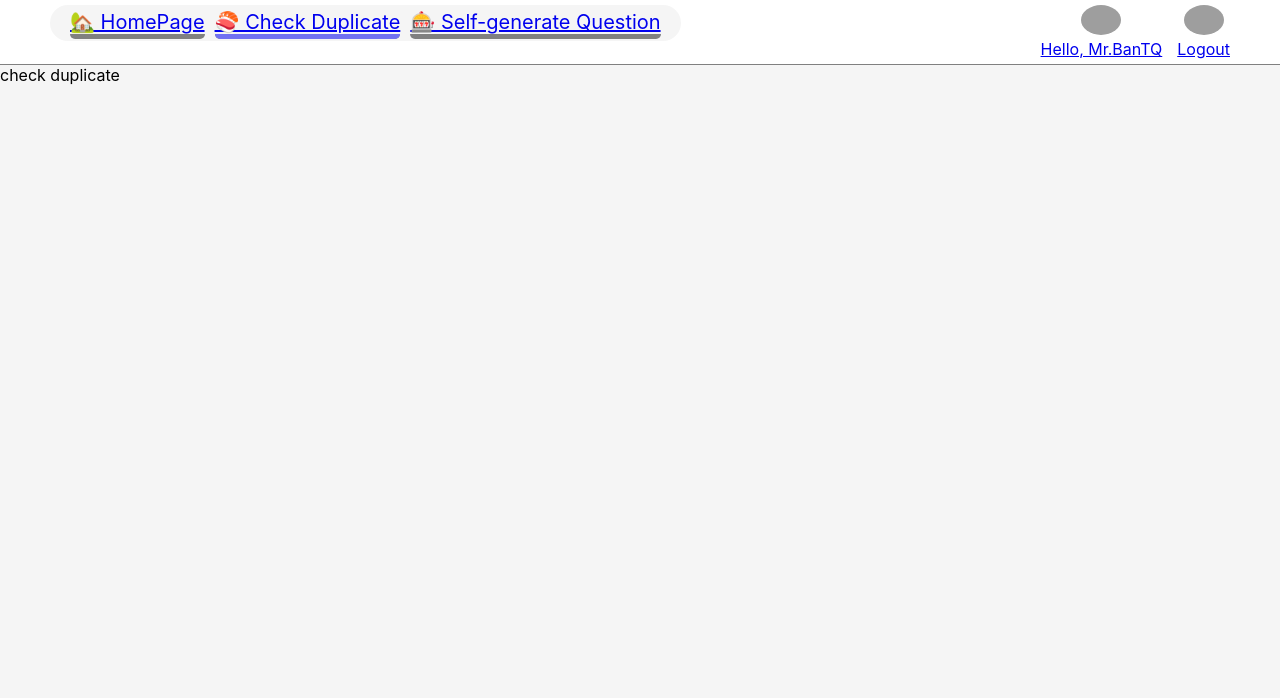
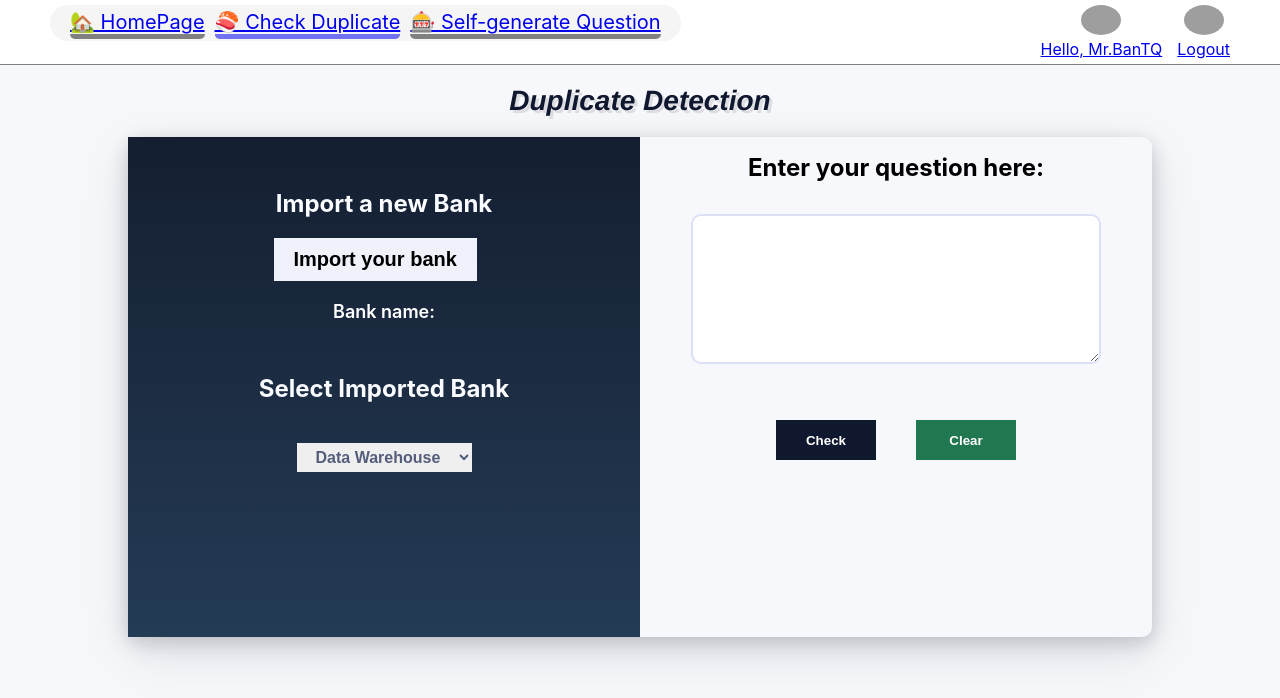
Before and after one commit to https-github-com-GiangHoang9912/capstone-project-front-end, a React (Create React App) app: page /check-duplicate in a window 1280 px wide. Shown: the top 698 px of the page. Built offline with nearby package versions, Linux system fonts and the light colour scheme; grey boxes are pictures that could not be loaded.

Commit message:
create duplicate screen

```diff
--- a/src/index.css
+++ b/src/index.css
@@ -24,3 +24,12 @@ code {
   padding: 0;
   box-sizing: border-box;
 }
+.title-task{
+  color: #10182f;
+  font-style: italic;;
+  text-align: center;
+  font-size: 28px;
+  font-family:"Helvetica Neue",Helvetica,Arial,sans-serif;
+  padding: 20px;
+  text-shadow: 3px 3px rgba(0, 0, 0, 0.1);
+}
--- a/src/screen/check-duplicate.tsx
+++ b/src/screen/check-duplicate.tsx
@@ -1,5 +1,177 @@
-import React from 'react'
+import React, { useState } from 'react'
+import styled from 'styled-components'
+import PropTypes from 'prop-types';
 
-export default function CheckDuplicate(props: any) {
-  return <div>check duplicate</div>
+Duplicate.propTypes = {
+  className: PropTypes.string
 }
+Duplicate.defaultProps = {
+  className: ''
+}
+
+  interface IBank{
+    id: number,
+    title: string,
+    code: string,
+  }
+function Duplicate(props: any) {
+  const { className } = props;
+  const [fileName, setFileName] =  useState<string>('');
+  const [listBank, setListBank] = useState<IBank[]>([
+       {
+         id: 1,
+         title: 'Data Warehouse',
+         code: 'DBW391',
+       },
+       {
+        id: 2,
+        title: 'Japanese',
+        code: 'JPN101',
+      },
+      {
+        id: 3,
+        title: 'English',
+        code: 'ENM101',
+      },
+
+  ]);
+
+  function handleFileChange(e:any){
+      setFileName(e.target.value);
+  }
+  return (
+    <div className={className}>
+      <h2 className="title-task">Duplicate Detection</h2>
+      <div className="container">
+        <div className="control-left">
+        <h2 className="select">Import a new Bank</h2>
+           <input type="file" className="input-bank" value={fileName} onChange={handleFileChange}/>
+           <p className="bank-name">Bank name: {fileName}</p>
+           <h2 className="select">Select Imported Bank</h2>
+           <select className="input-select" >
+             {listBank.map(bank =>(
+               <option key={bank.id} value={bank.id}>{bank.title}</option>
+             ))}
+           </select>
+        </div>
+        <div className="control-right">
+          <h2>Enter your question here:</h2>
+          <textarea className="input-question"/>
+          <button className="btn btn-check">Check</button>
+          <button className="btn btn-clear">Clear</button>
+
+        </div>
+      </div>
+    </div>
+  )
+}
+
+const StyleDuplicate = styled(Duplicate)`
+    width: 100%;
+    height: 100vh;
+    background-color: #F7F8FC;
+      .container{
+        width: 80%;
+        height: 500px;
+        margin: auto;
+        display: flex;
+        justify-content: center;
+        align-items: center;
+        background: #F7F8FC;
+        text-align: center;
+        border-radius: 10px;
+        box-shadow: rgba(17, 17, 26, 0.1) 0px 4px 16px, rgba(17, 17, 26, 0.1) 0px 8px 24px, rgba(17, 17, 26, 0.1) 0px 16px 56px;
+      }
+      .control-left{
+        width: 100%;
+        height: 100%;
+        background-color: red;
+
+        background: linear-gradient(#141E30,#243B55);
+
+      }
+      .control-right{
+        width: 100%;
+        max-width: 80%;
+        height: 100%;
+
+      }
+      .control-right{
+        margin-top: 2rem;
+      }
+      .input-bank::-webkit-file-upload-button {
+          visibility: hidden;
+        }
+      .input-bank::before{
+        content: "Import your bank";
+        display: inline-block;
+        font-size:20px;
+        padding: 10px 20px;
+        color: #000;
+        background-color:#F0F2FB;
+        font-weight: 600;
+        margin-left: 1rem;
+      }
+      .input-bank:hover{
+        background-color:#F0F2FB;
+      }
+      .bank-name{
+        padding-top: 20px;
+        color: #fff;
+        font-size: 18px;
+        font-weight: 600;
+      }
+      .select{
+        color: #F9FBFF;
+        margin-top: 2rem;
+        padding: 20px;
+      }
+      .input-select{
+        outline: none;
+        display: inline-block;
+        font-size: 16px;
+        padding: 5px 15px;
+        margin: 20px;
+        border: none;
+        color: #545D7A;
+        font-weight: 600;
+      }
+      .input-question{
+        margin: 2rem;
+        width: 80%;
+        min-width: 80%;
+        max-width: 80%;
+        height: 30%;
+        font-size: 18px;
+        border-radius: 10px;
+        padding:10px;
+        border: 2px solid #DAE1F5;
+      }
+      .btn{
+        width: 100px;
+        height: 40px;
+        border: none;
+        margin: 20px;
+        color: #fff;
+        font-weight: bold;
+      }
+    .btn:hover{
+      background-color: #306BF3;
+    }
+    .btn-check{
+      background-color: #10182F;
+    }
+    .btn-clear{
+      background-color: #21774F;
+    }
+
+    @media screen and (max-width:600px){
+      .container{
+        display: flex;
+        flex-direction: column;
+        height: auto;
+      }
+    }
+
+`
+export default StyleDuplicate
--- a/src/screen/profile.tsx
+++ b/src/screen/profile.tsx
@@ -1,62 +1,62 @@
 import React, { useState } from 'react';
 import styled from 'styled-components'
-import  PropTypes  from 'prop-types';
+import PropTypes from 'prop-types';
 
 
-Profile.propTypes ={
-   className : PropTypes.string,
+Profile.propTypes = {
+  className: PropTypes.string,
 
 }
 Profile.defaultProps = {
   className: ''
 }
-interface IImage{
+interface IImage {
   url: string
 }
 function Profile(props: any) {
-  const { className} = props;
-  const [editStatus,setEditStatus] = useState<boolean>(true);
-  const [image, setImage] = useState<IImage>({url: 'https://static.wikia.nocookie.net/plantsvszombies/images/8/87/Giant_Sunflower1.png'});
+  const { className } = props;
+  const [editStatus, setEditStatus] = useState<boolean>(true);
+  const [image, setImage] = useState<IImage>({ url: 'https://static.wikia.nocookie.net/plantsvszombies/images/8/87/Giant_Sunflower1.png' });
 
 
-  function handleEdit(){
+  function handleEdit() {
     setEditStatus(!editStatus);
     console.log(editStatus);
   }
 
-  function handleFileChange(e:any){
-      setImage({url:URL.createObjectURL(e.target.files[0])})
+  function handleFileChange(e: any) {
+    setImage({ url: URL.createObjectURL(e.target.files[0]) })
   }
-  return(
+  return (
     <div className={className}>
       <div className="info-container">
-        <h2>Your Profile</h2>
+        <h2 className="title-task">Your Profile</h2>
         <div className="contain">
           <div className="form-contain">
             <div className="form-info">
               <span>💁‍Username</span>
-                <input type="text" id="username" className="input-bar" disabled={editStatus}/>
+              <input type="text" id="username" className="input-bar" disabled={editStatus} />
             </div>
             <div className="form-info">
               <span>📆Date of birth</span>
-                <input type="text" id="dob"  className="input-bar" disabled={editStatus}/>
+              <input type="text" id="dob" className="input-bar" disabled={editStatus} />
             </div>
             <div className="form-info">
               <span>⛪Address</span>
-                <input type="text" id="address"  className="input-bar" disabled={editStatus}/>
+              <input type="text" id="address" className="input-bar" disabled={editStatus} />
             </div>
             <div className="form-info">
               <span>📞Phone number</span>
-                <input type="text" id="phone"  className="input-bar" disabled={editStatus}/>
+              <input type="text" id="phone" className="input-bar" disabled={editStatus} />
             </div>
             <div className="form-info">
               <span>📩Email</span>
-                <input type="text" id="email"  className="input-bar " disabled={editStatus}/>
+              <input type="text" id="email" className="input-bar " disabled={editStatus} />
             </div>
-              <button className="btn-edit" onClick={handleEdit}>{editStatus?"Edit profile":"Save"}</button>
+            <button className="btn-edit" onClick={handleEdit}>{editStatus ? "Edit profile" : "Save"}</button>
           </div>
           <div className="img-avt">
-           <img src={image.url} alt=""/>
+            <img src={image.url} alt="" />
             <input type="file" name="file" id="file" className="input-file" onChange={handleFileChange} disabled={editStatus} />
 
 
@@ -71,7 +71,7 @@ function Profile(props: any) {
 }
 
 
-const styleProfile =styled(Profile)`
+const styleProfile = styled(Profile)`
 
     width: 100%;
     height: 100vh;
@@ -83,15 +83,7 @@ const styleProfile =styled(Profile)`
       text-align: center;
       border-radius: 20px;
     }
-    h2{
-      text-align: center;
-      color: #10182F;
-      font-style: italic;
-      font-size: 28px;
-      font-family:'Segoe UI', Tahoma, Geneva, Verdana, sans-serif;
-      padding: 20px;
-      text-shadow: 3px 3px rgba(0, 0, 0, 0.1);
-    }
+
     .contain{
       width: 100%;
       display: flex;
@@ -134,6 +126,7 @@ const styleProfile =styled(Profile)`
 
     .input-bar:focus {
       border: 2px solid #306BF3;
+      box-shadow:  15px 15px 80px #1cac66, -5px -5px 80px #2cffa4;
     }
     span{
       color: #fff;
--- a/src/screen/self-generation-question.tsx
+++ b/src/screen/self-generation-question.tsx
@@ -18,10 +18,11 @@ const SelfGenerate = ({ className = '' }) => {
   }
   return (
     <div className={className}>
-      <h2>Self-generation</h2>
+      <h2 className="title-task">Self-generation</h2>
       <div className="form-container">
         <form>
           {/* Nhap cau tra loi */}
+          <br />
           <p className="label">Input Answers</p>
           <input
             type="text"
@@ -75,24 +76,19 @@ const SelfGenerate = ({ className = '' }) => {
 
 const SelfStyle = styled(SelfGenerate)`
 
-  background-color: #f7f8fc;
-  height: auto;
+  background: #F7F8FC;
+  min-height: 100vh;
   margin: auto;
+  padding: 20px;
   .form-container {
-    width: 80%;
+    width: 75%;
     margin: auto;
-    border: 4px solid #dae1f5;
-    border-radius: 10px;
+    border-radius: 20px;
+    background: #F7F8FC;
+    box-shadow: rgba(17, 17, 26, 0.1) 0px 4px 16px, rgba(17, 17, 26, 0.1) 0px 8px 24px, rgba(17, 17, 26, 0.1) 0px 16px 56px;
+
   }
-  h2 {
-    color: #10182f;
-    font-style: italic;;
-    text-align: center;
-    font-size: 28px;
-    font-family:'Segoe UI', Tahoma, Geneva, Verdana, sans-serif;
-    padding: 20px;
-    text-shadow: 3px 3px rgba(0, 0, 0, 0.1);
-  }
+
   form {
     width: 80%;
     margin: auto;
@@ -101,19 +97,22 @@ const SelfStyle = styled(SelfGenerate)`
   .label {
     font-size: 18px;
     font-weight: 600;
-    color: #545d7a;
-    margin-top: 1rem;
+    color: #545D7A;
+    padding: 10px 0;
   }
   form .input-answer {
     width: 100%;
     height: 32px;
     padding: 10px;
+    transition: 0.7s;
   }
+
   .note-box {
     color: #616161;
   }
   .text-area {
     width: 100%;
+    max-width: 100%;
     height: 150px;
     padding: 10px;
   }
@@ -128,11 +127,11 @@ const SelfStyle = styled(SelfGenerate)`
     font-weight: 600;
     border-radius: 5px;
     border: 2px solid #fff;
-    background-color: #306bf3;
-    margin-bottom: 1rem;
+    background-color: #000000;
+    margin: 1rem 0;
   }
   .btn-generate:hover {
-    background-color: #df184a;
+    background-color: #333333;
   }
   .question-area {
     margin-top: 1rem;
```
Lines whose indentation alone changed are shown as unchanged.
